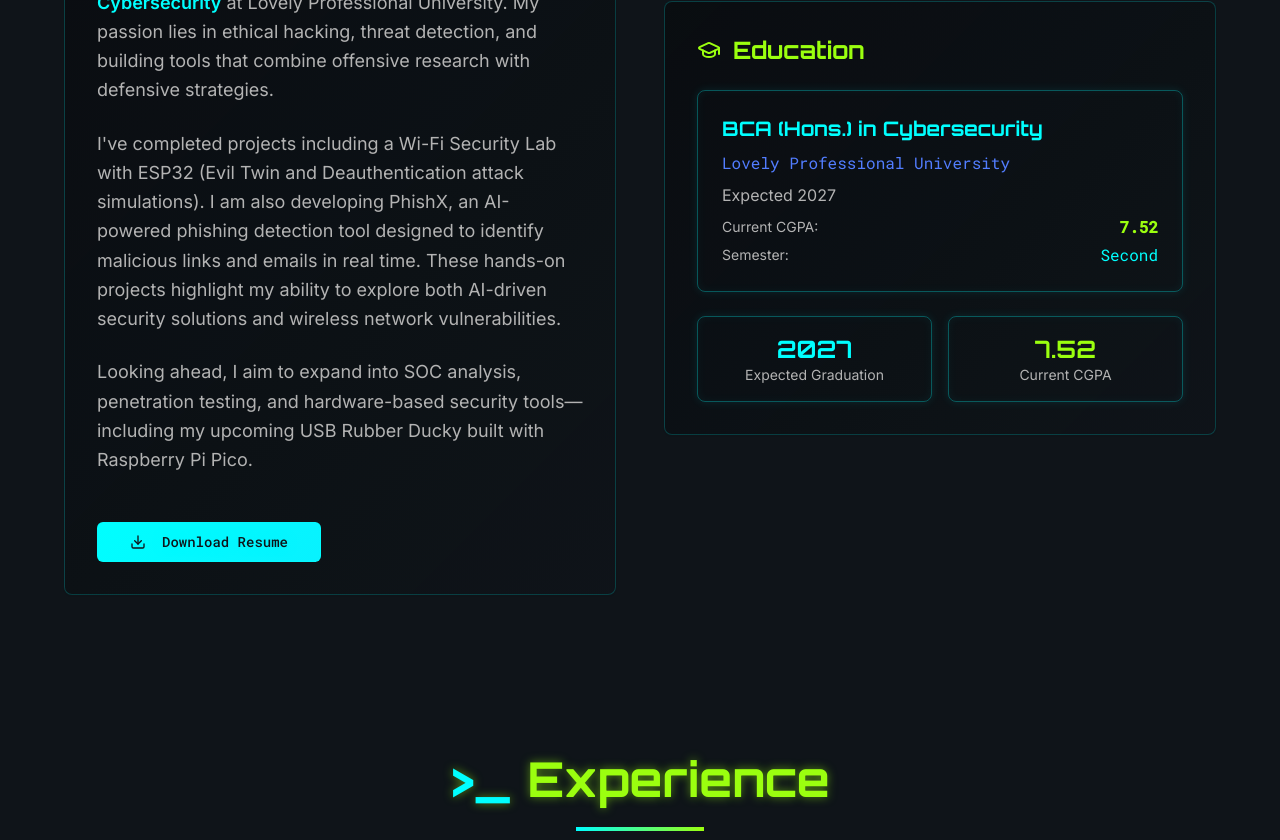
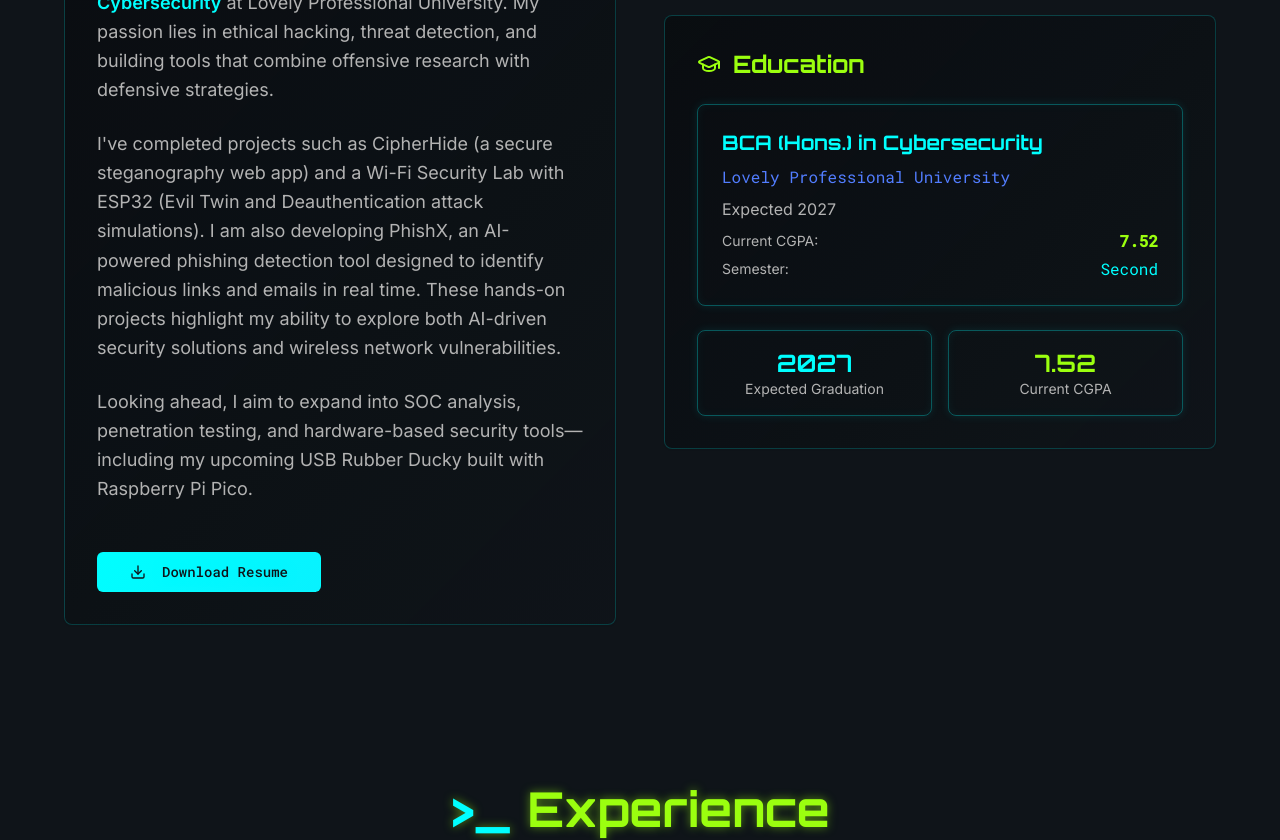
Before and after one commit to gupta09-oop/cyber-pulse-kshitij, a React (Vite) app: page / in a window 1280 px wide. Shown: the part 1180-2020 px from the top of the page. Built offline with nearby package versions, Linux system fonts and the light colour scheme.

Commit message:
Revert "Remove cipher hide project"

```diff
--- a/src/components/About.tsx
+++ b/src/components/About.tsx
@@ -33,7 +33,8 @@ export const About = () => {
               </p>
 
               <p className="text-lg leading-relaxed text-muted-foreground">
-                I've completed projects including a Wi-Fi Security Lab with ESP32 (Evil Twin and Deauthentication attack simulations).
+                I've completed projects such as CipherHide (a secure steganography web app) and a
+                Wi-Fi Security Lab with ESP32 (Evil Twin and Deauthentication attack simulations).
                 I am also developing PhishX, an AI-powered phishing detection tool designed to identify
                 malicious links and emails in real time. These hands-on projects highlight my ability
                 to explore both AI-driven security solutions and wireless network vulnerabilities.
--- a/src/components/Projects.tsx
+++ b/src/components/Projects.tsx
@@ -18,6 +18,22 @@ export const Projects = () => {
         "Local AI processing",
         "Team collaboration features",
         "Privacy-focused design"
+      ]
+    },
+    {
+      title: "CipherHide",
+      status: "Completed",
+      description: "A secure web application that combines text encryption with steganography to hide encrypted messages within images. This project demonstrates practical implementation of cryptographic principles and covert communication techniques. I learned to integrate multiple security layers and developed skills in both frontend development and cryptographic algorithm implementation.",
+      tech: ["React", "Tailwind CSS", "Cryptography", "Steganography", "Vercel"],
+      icon: Lock,
+      color: "text-accent",
+      github: "https://github.com/gupta09-oop/Cipherhide-main.git",
+      demo: "https://cipherhide-main.vercel.app/",
+      features: [
+        "Text encryption and steganography",
+        "Image-based data hiding",
+        "Responsive web interface",
+        "Secure messaging capabilities"
       ]
     },
     {
```
